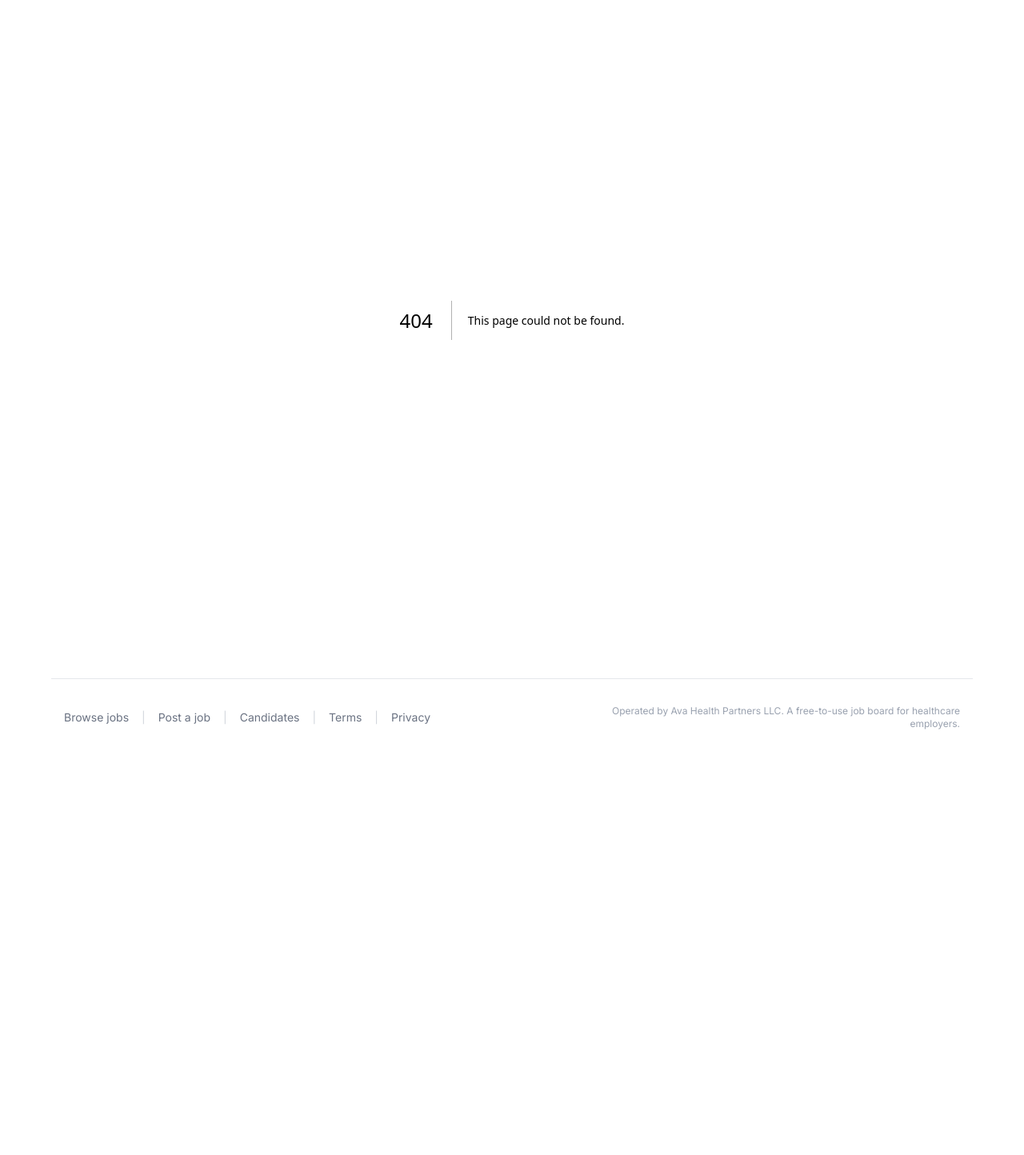
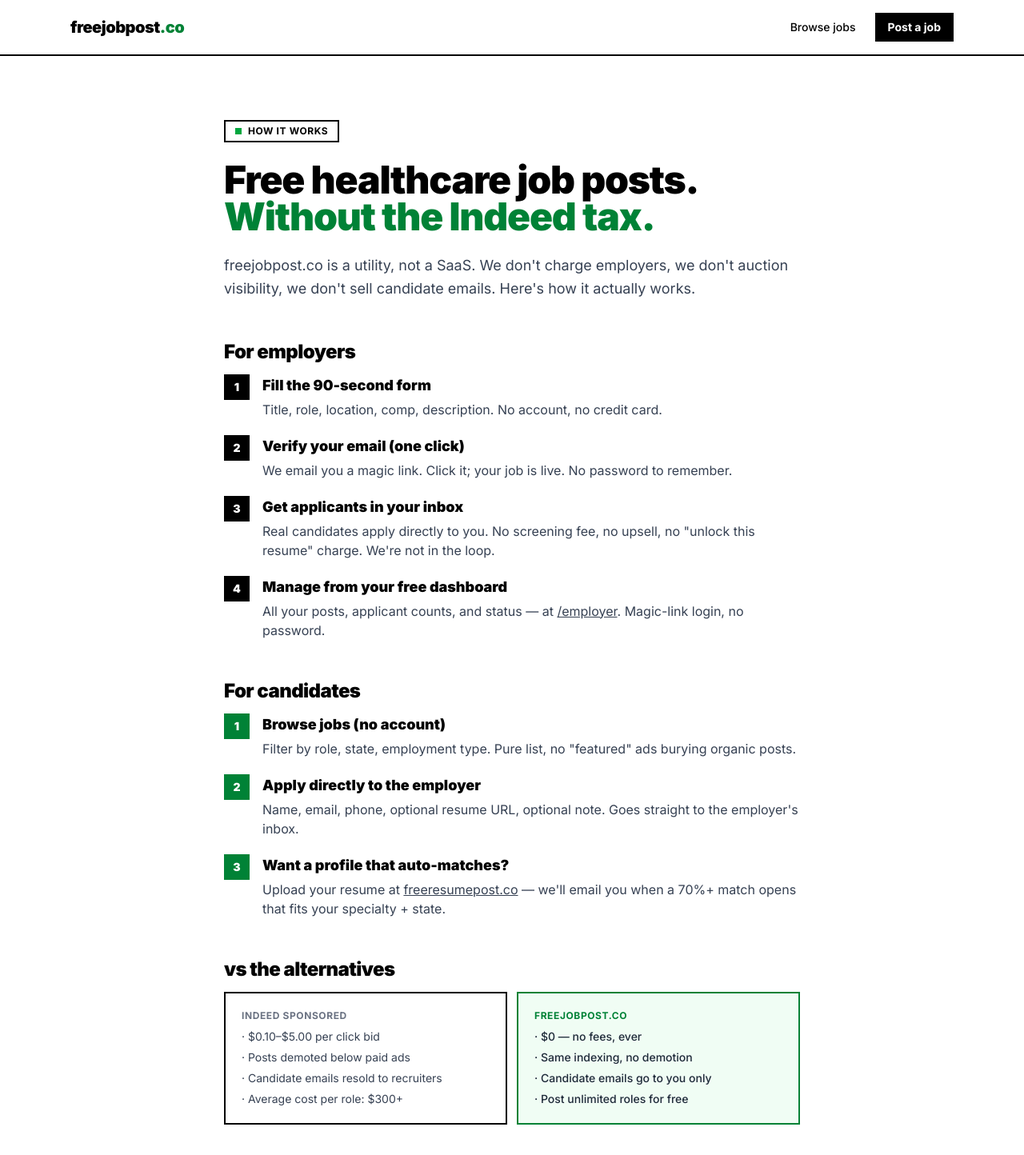
Before and after one commit to YoungAlgy/freejobpost, a Next.js app: page /how-it-works in a window 1280 px wide. Before the commit this address had no page. Shown: the top 1444 px of the page at 80% size. Before the commit the page ends 945 px from the top, so only its background shows below. Built offline with nearby package versions, Linux system fonts and the light colour scheme.

Commit message:
feat: /how-it-works page (was 404 from nav)

```diff
--- /dev/null
+++ b/src/app/how-it-works/page.tsx
@@ -0,0 +1,144 @@
+import type { Metadata } from 'next'
+import Link from 'next/link'
+
+export const metadata: Metadata = {
+  title: 'How it works',
+  description: 'How freejobpost.co works — free healthcare job posts, no auction, no paywall, no recruiter spam. The 90-second post flow + everything that happens after.',
+  alternates: { canonical: 'https://freejobpost.co/how-it-works' },
+  robots: { index: true, follow: true },
+}
+
+export default function HowItWorksPage() {
+  return (
+    <main className="min-h-screen bg-white text-black">
+      <nav className="border-b-2 border-black">
+        <div className="max-w-6xl mx-auto px-6 py-4 flex items-center justify-between">
+          <Link href="/" className="font-black text-xl tracking-tight">
+            freejobpost<span className="text-green-700">.co</span>
+          </Link>
+          <div className="flex items-center gap-6 text-sm font-medium">
+            <Link href="/jobs" className="hover:text-green-700">Browse jobs</Link>
+            <Link href="/post-job" className="bg-black text-white px-4 py-2 font-bold">Post a job</Link>
+          </div>
+        </div>
+      </nav>
+
+      <article className="max-w-3xl mx-auto px-6 py-12 md:py-20">
+        <div className="inline-flex items-center gap-2 border-2 border-black px-3 py-1 text-xs font-bold tracking-wider mb-6">
+          <span className="w-2 h-2 bg-green-600" />
+          HOW IT WORKS
+        </div>
+        <h1 className="text-4xl md:text-5xl font-black leading-[0.95] tracking-tight mb-6">
+          Free healthcare job posts.<br />
+          <span className="text-green-700">Without the Indeed tax.</span>
+        </h1>
+        <p className="text-lg text-gray-700 leading-relaxed mb-12">
+          freejobpost.co is a utility, not a SaaS. We don&apos;t charge employers, we don&apos;t auction
+          visibility, we don&apos;t sell candidate emails. Here&apos;s how it actually works.
+        </p>
+
+        <h2 className="text-2xl font-black tracking-tight mb-3">For employers</h2>
+        <ol className="space-y-5 mb-12">
+          <li className="flex gap-4">
+            <div className="shrink-0 w-8 h-8 bg-black text-white text-sm font-black flex items-center justify-center">1</div>
+            <div>
+              <div className="font-black text-lg mb-1">Fill the 90-second form</div>
+              <div className="text-gray-700">Title, role, location, comp, description. No account, no credit card.</div>
+            </div>
+          </li>
+          <li className="flex gap-4">
+            <div className="shrink-0 w-8 h-8 bg-black text-white text-sm font-black flex items-center justify-center">2</div>
+            <div>
+              <div className="font-black text-lg mb-1">Verify your email (one click)</div>
+              <div className="text-gray-700">We email you a magic link. Click it; your job is live. No password to remember.</div>
+            </div>
+          </li>
+          <li className="flex gap-4">
+            <div className="shrink-0 w-8 h-8 bg-black text-white text-sm font-black flex items-center justify-center">3</div>
+            <div>
+              <div className="font-black text-lg mb-1">Get applicants in your inbox</div>
+              <div className="text-gray-700">Real candidates apply directly to you. No screening fee, no upsell, no &quot;unlock this resume&quot; charge. We&apos;re not in the loop.</div>
+            </div>
+          </li>
+          <li className="flex gap-4">
+            <div className="shrink-0 w-8 h-8 bg-black text-white text-sm font-black flex items-center justify-center">4</div>
+            <div>
+              <div className="font-black text-lg mb-1">Manage from your free dashboard</div>
+              <div className="text-gray-700">All your posts, applicant counts, and status — at <Link href="/employer" className="underline hover:text-green-700">/employer</Link>. Magic-link login, no password.</div>
+            </div>
+          </li>
+        </ol>
+
+        <h2 className="text-2xl font-black tracking-tight mb-3">For candidates</h2>
+        <ol className="space-y-5 mb-12">
+          <li className="flex gap-4">
+            <div className="shrink-0 w-8 h-8 bg-green-700 text-white text-sm font-black flex items-center justify-center">1</div>
+            <div>
+              <div className="font-black text-lg mb-1">Browse jobs (no account)</div>
+              <div className="text-gray-700">Filter by role, state, employment type. Pure list, no &quot;featured&quot; ads burying organic posts.</div>
+            </div>
+          </li>
+          <li className="flex gap-4">
+            <div className="shrink-0 w-8 h-8 bg-green-700 text-white text-sm font-black flex items-center justify-center">2</div>
+            <div>
+              <div className="font-black text-lg mb-1">Apply directly to the employer</div>
+              <div className="text-gray-700">Name, email, phone, optional resume URL, optional note. Goes straight to the employer&apos;s inbox.</div>
+            </div>
+          </li>
+          <li className="flex gap-4">
+            <div className="shrink-0 w-8 h-8 bg-green-700 text-white text-sm font-black flex items-center justify-center">3</div>
+            <div>
+              <div className="font-black text-lg mb-1">Want a profile that auto-matches?</div>
+              <div className="text-gray-700">Upload your resume at <a href="https://freeresumepost.co/upload" className="underline hover:text-green-700">freeresumepost.co</a> — we&apos;ll email you when a 70%+ match opens that fits your specialty + state.</div>
+            </div>
+          </li>
+        </ol>
+
+        <h2 className="text-2xl font-black tracking-tight mb-3">vs the alternatives</h2>
+        <div className="grid grid-cols-1 md:grid-cols-2 gap-3 mb-12">
+          <div className="border-2 border-black p-5">
+            <div className="text-xs font-bold tracking-wider text-gray-500 uppercase mb-2">Indeed Sponsored</div>
+            <ul className="space-y-1.5 text-sm text-gray-700">
+              <li>· $0.10–$5.00 per click bid</li>
+              <li>· Posts demoted below paid ads</li>
+              <li>· Candidate emails resold to recruiters</li>
+              <li>· Average cost per role: $300+</li>
+            </ul>
+          </div>
+          <div className="border-2 border-green-700 bg-green-50 p-5">
+            <div className="text-xs font-bold tracking-wider text-green-700 uppercase mb-2">freejobpost.co</div>
+            <ul className="space-y-1.5 text-sm text-gray-800 font-medium">
+              <li>· $0 — no fees, ever</li>
+              <li>· Same indexing, no demotion</li>
+              <li>· Candidate emails go to you only</li>
+              <li>· Post unlimited roles for free</li>
+            </ul>
+          </div>
+        </div>
+        <p className="text-xs text-gray-600 mb-12">
+          Posts are syndicated to Google for Jobs + Indeed&apos;s organic feed via{' '}
+          <a href="/jobs.xml" className="underline hover:text-green-700">our public XML feed</a>.
+        </p>
+
+        <h2 className="text-2xl font-black tracking-tight mb-3">Why is this free?</h2>
+        <p className="text-gray-700 leading-relaxed mb-4">
+          freejobpost.co is operated by Ava Health Partners LLC, a healthcare staffing firm. We
+          maintain a candidate database for our placement business. The job board feeds candidates
+          into that database; the database fuels our recruiting. The board itself doesn&apos;t need to
+          monetize because the upstream business already does.
+        </p>
+        <p className="text-gray-700 leading-relaxed mb-12">
+          We don&apos;t spam your applicants. We don&apos;t cold-recruit your existing staff. We don&apos;t resell
+          your job posts to competing sites. Read our <Link href="/privacy" className="underline hover:text-green-700">privacy policy</Link> for the specifics.
+        </p>
+
+        <div className="border-2 border-black bg-black text-white p-8 text-center">
+          <p className="text-2xl font-black mb-3">Ready?</p>
+          <Link href="/post-job" className="inline-block bg-green-700 text-white font-bold px-6 py-3 hover:bg-green-600">
+            Post a job for free →
+          </Link>
+        </div>
+      </article>
+    </main>
+  )
+}
```
